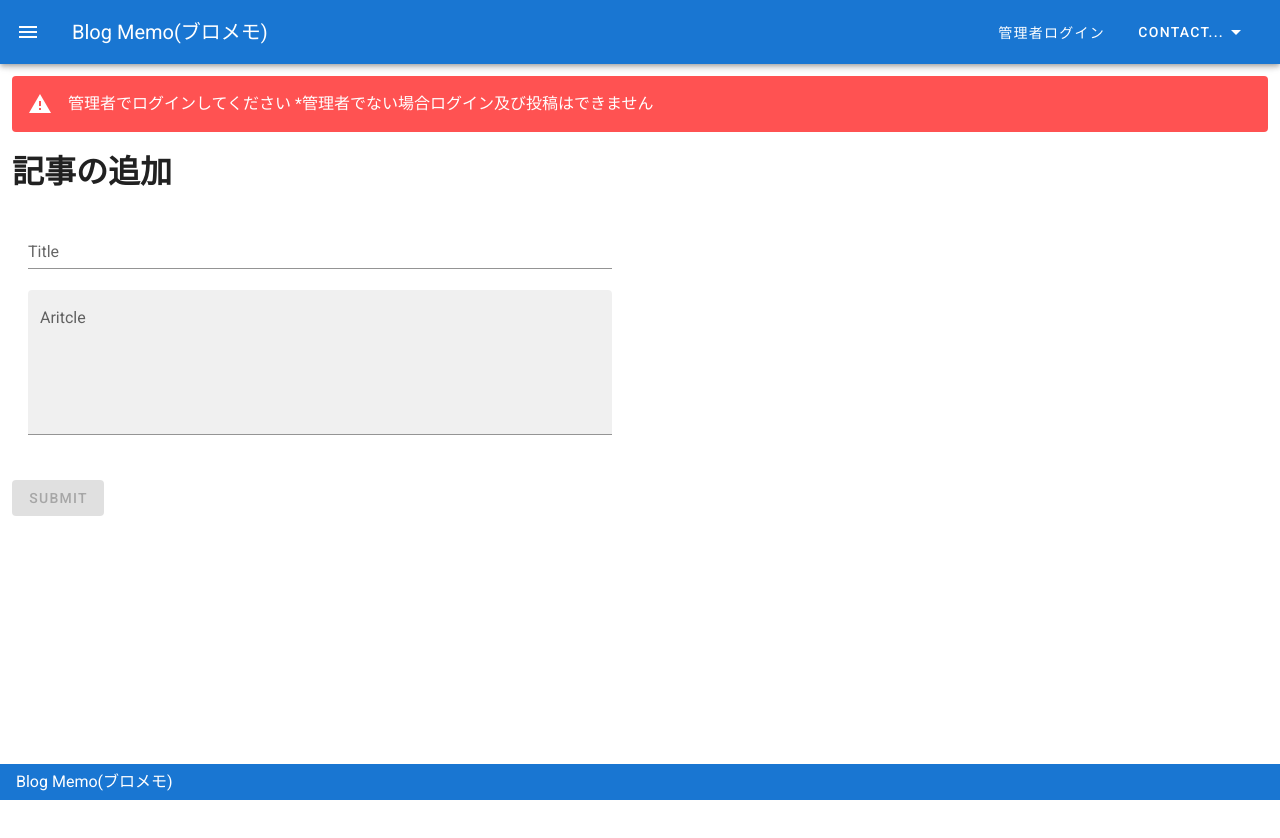
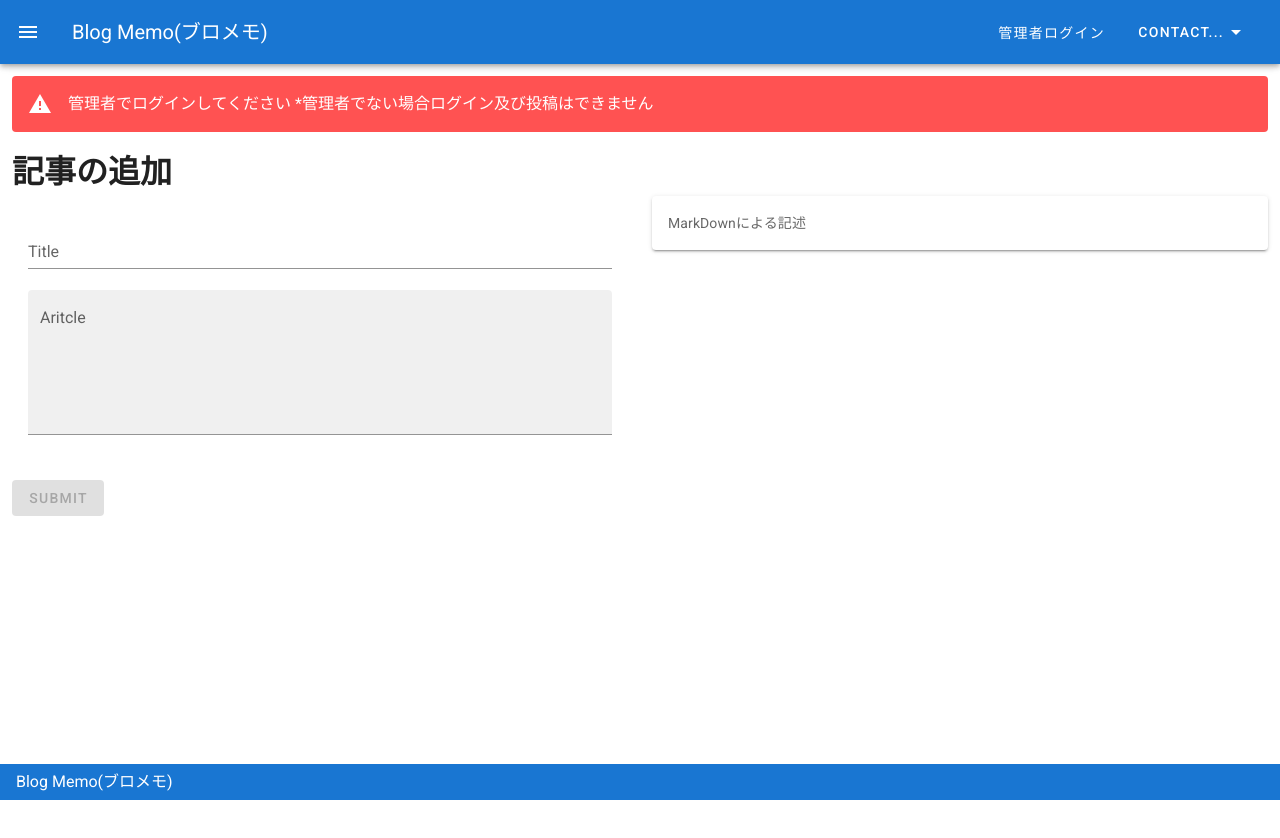
Before and after one commit to DaisukeHirabayashi/Vue-Blog, a Vue app: page /create_markdown in a window 1280 px wide. Shown: the top 838 px of the page. Built offline with nearby package versions, Linux system fonts and the light colour scheme.

Commit message:
記事の追加にタイトルを記述

```diff
--- a/src/views/AddMarkdown.vue
+++ b/src/views/AddMarkdown.vue
@@ -28,6 +28,9 @@
         </v-col>
         <v-col cols="12" sm="6" md="6" lg="6">
           <v-card>
+            <v-card-text>
+              <div>MarkDownによる記述</div>
+            </v-card-text>
             <div class="markdown-body">
               <div v-html="marked_article"></div>
             </div>
```
